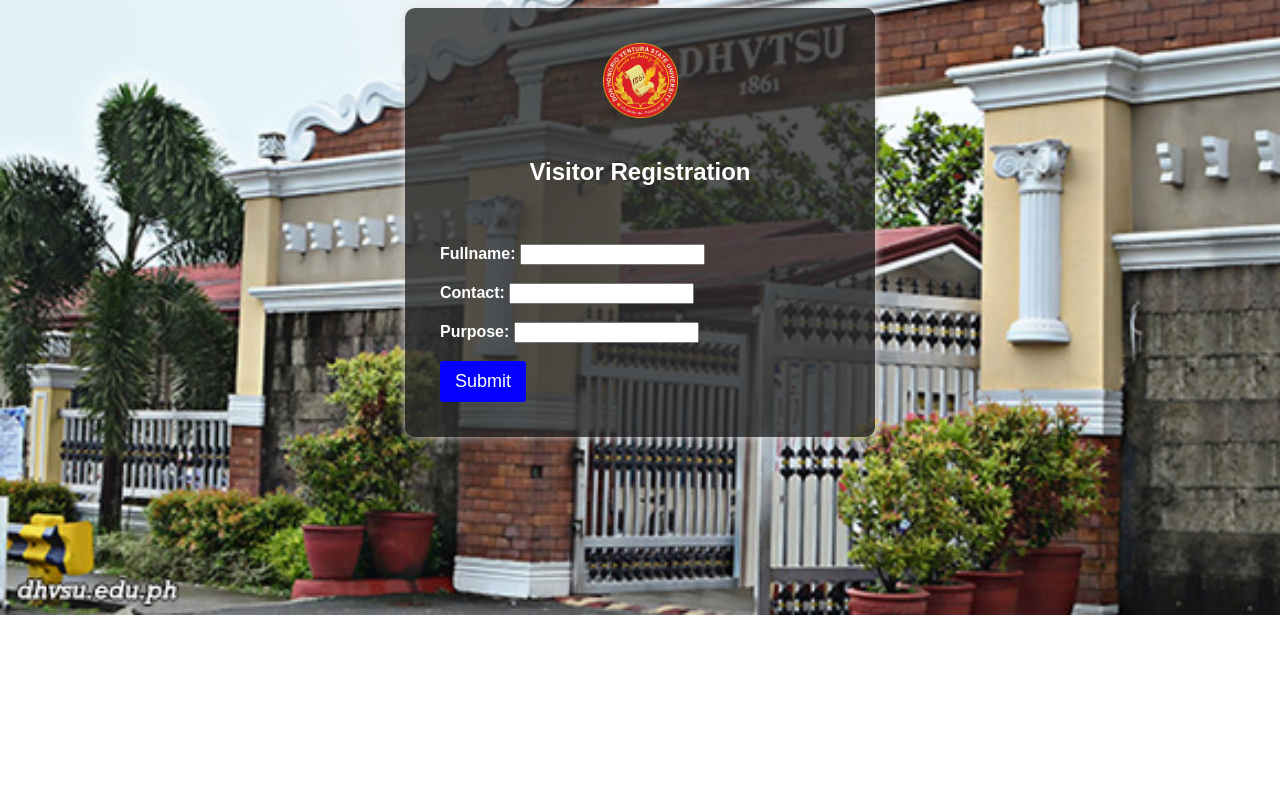
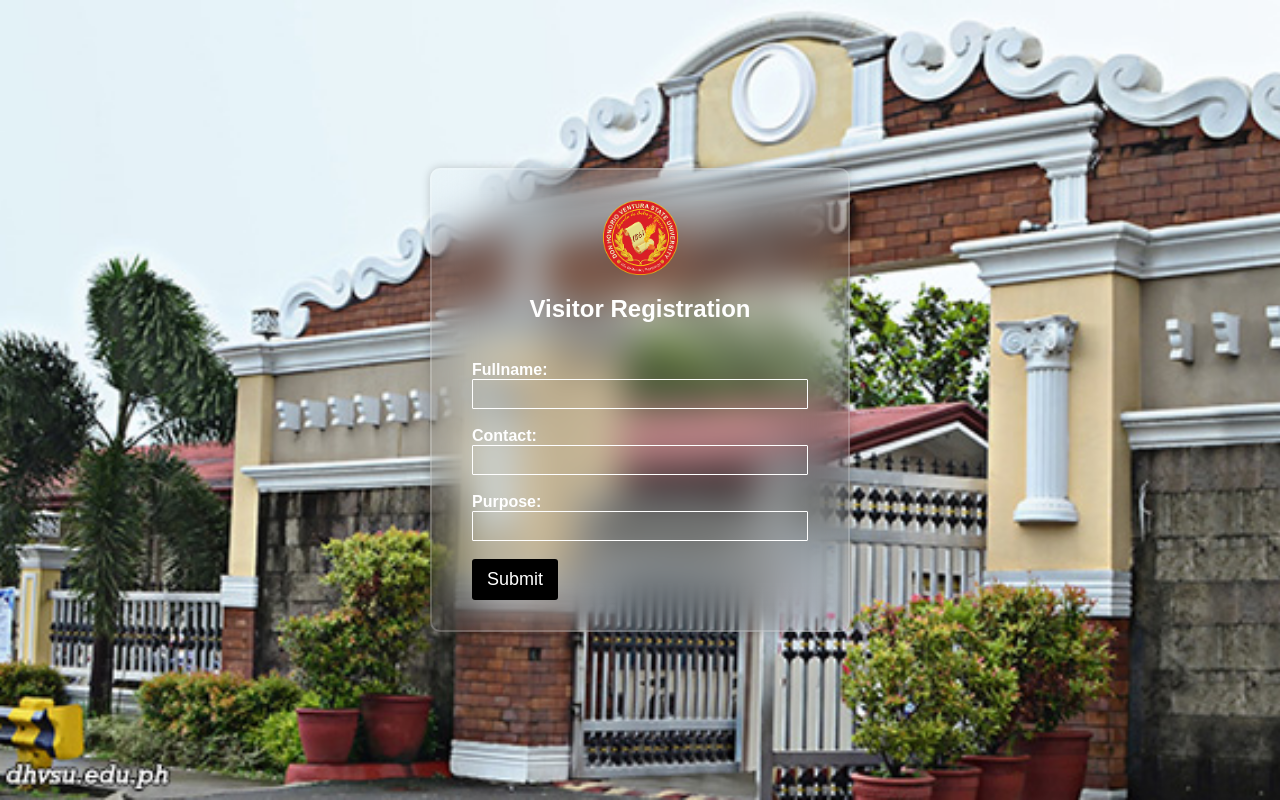
Before and after one commit to cedieee17/Visitor-management-, a PHP site: page /Visitor in a window 1280 px wide. Run offline with PHP 8.4, Linux system fonts and the light colour scheme.

Commit message:
Update style.css

```diff
--- a/visitorsystemmanagement/Visitor/style.css
+++ b/visitorsystemmanagement/Visitor/style.css
@@ -1,3 +1,10 @@
+*{
+    margin : 0;
+    padding : 0;
+    box-sizing: border-box;
+    font-family: Arial,sans-serif;
+}
+
 .dhvsulogo{
     width: 75px;
     height: 75px;
@@ -7,25 +14,27 @@
 }
 
 body {
-    font-family: Arial, Helvetica, sans-serif;
-    background-image: url('dhvsu.jpg');
-    background-repeat: no-repeat;
-    background-position: center;
-    background-size: cover;
+    display: flex;
     justify-content: center;
     align-items: center;
+    min-height: 100vh;
+    background: url('dhvsu.jpg') no-repeat;
+    background-size: cover;
+    background-position: center;
 
 }
 
 
 
 .container {
-    max-width: 400px;
-    margin: 0 auto;
-    padding: 35px;
-    background-color: rgba(43, 43, 43, 0.795);
-    box-shadow: 0 0 10px rgba(231, 221, 221, 0.925);
+    width: 420px;
+    background: transparent;
+    border: 2px solid rgba(255, 255, 255, .2);
+    backdrop-filter: blur(20px);
+    box-shadow: 0 0 10px rgba(0, 0, 0, .2);
+    color: #fff;
     border-radius: 10px;
+    padding: 30px 40px;
 }
 
 h2 {
@@ -52,30 +61,34 @@ label {
 
 }
 
-input[type="name"]{
-    width: 65%;
+input[type="text"]{
+    width: 100%;
     padding: 5px;
-    border: 1px solid #000000;
+    border: 1px solid #fff;
     border-radius: 1px;
     font-size: 16px;
+    background: transparent;
 }
-input[type="contact"]{
-    width: 65%;
+input[type="number"]{
+    width: 100%;
     padding: 5px;
-    border: 1px solid #000000;
+    border: 1px solid #fff;
     border-radius: 1px;
     font-size: 16px;
+    background: transparent;
 }
-input[type="Purpose"] {
-    width: 65%;
+input[type="text"] {
+    width: 100%;
+    height: max-content;
     padding: 5px;
-    border: 1px solid #000000;
+    border: 1px solid #fff;
     border-radius: 1px;
     font-size: 16px;
+    background: transparent;
 }
 
 input[type="submit"] {
-    background-color: rgb(4, 0, 255);
+    background-color: black;
     color: #fff;
     padding: 10px 15px;
     border: none;
@@ -85,5 +98,5 @@ input[type="submit"] {
 }
 
 input[type="submit"]:hover {
-    background-color: #2185d0;
+    background-color: gray;
 }
```
